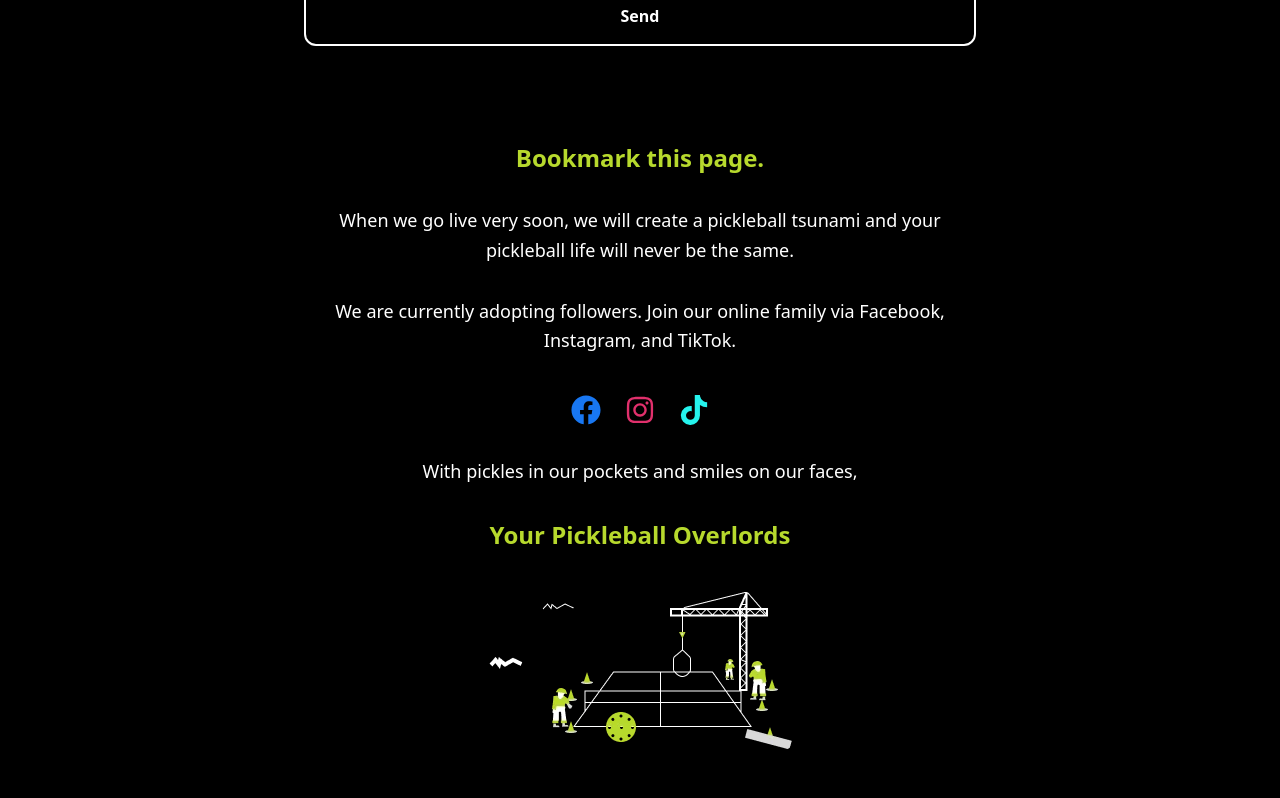
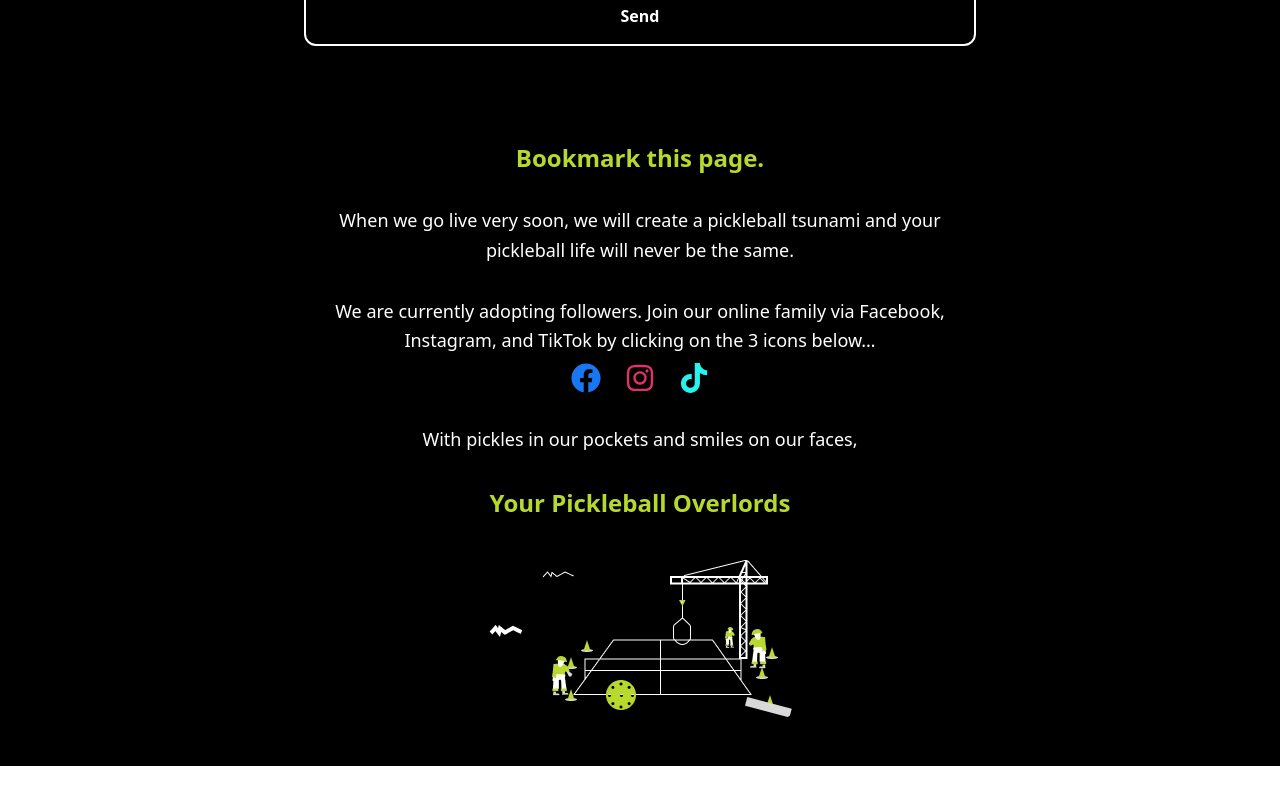
Before and after one commit to ahmedafzal98/wesellpickleball, a React (Vite) app in the folder client/: page / in a window 1280 px wide. Shown: the part 1657-2455 px from the top of the page. After the commit the page ends 2423 px from the top, so only its background shows below. Built offline with nearby package versions, Linux system fonts and the light colour scheme.

Commit message:
changed para

```diff
--- a/client/src/components/BookmarkSection.jsx
+++ b/client/src/components/BookmarkSection.jsx
@@ -9,17 +9,12 @@ const BookmarkSection = () => {
         <p className="text-[#B7D92D] font-semibold text-xl sm:text-2xl">
           Bookmark this page.
         </p>
-
         <p>
           When we go live very soon, we will create a pickleball tsunami and
           your pickleball life will never be the same.
         </p>
-
-        <p>
-          We are currently adopting followers. Join our online family via
-          Facebook, Instagram, and TikTok.
-        </p>
-
+        We are currently adopting followers. Join our online family via
+        Facebook, Instagram, and TikTok by clicking on the 3 icons below…
         <div className="flex justify-center items-center gap-6 pt-2 text-2xl sm:text-3xl">
           <a
             href="https://facebook.com/yourbrand"
@@ -49,9 +44,7 @@ const BookmarkSection = () => {
             <FaTiktok />
           </a>
         </div>
-
         <p>With pickles in our pockets and smiles on our faces,</p>
-
         <p className="text-[#B7D92D] font-semibold text-xl sm:text-2xl">
           Your Pickleball Overlords
         </p>
```
